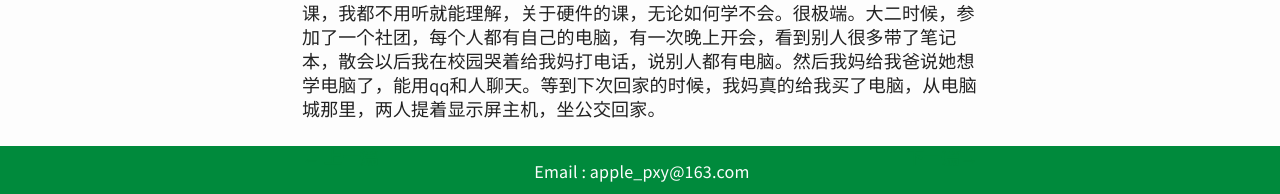
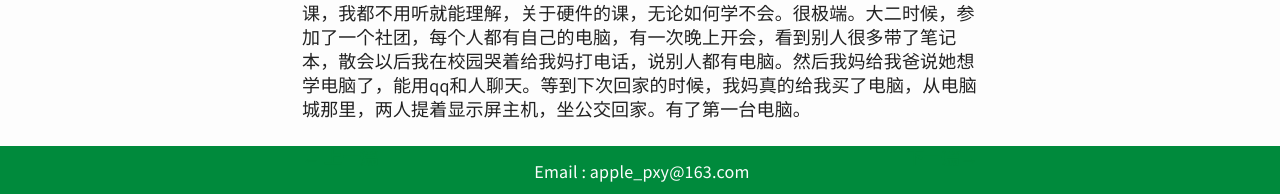
Before and after one commit to xiaoyu33/xiaoyu33.github.io, a Jekyll site: the page built from _posts/2015-08-15-this is xiaoyu.md, in a window 1280 px wide. Shown: the part 1701-1895 px from the top of the page. Built offline with Jekyll 4.4.1, drawn with Linux system fonts in a browser that asks for light colours; comment, search, counter and statistics services are not loaded; some of the changed text lies outside the part shown.

Commit message:
Update 2015-08-15-this is xiaoyu.md

```diff
--- a/_posts/2015-08-15-this is xiaoyu.md
+++ b/_posts/2015-08-15-this is xiaoyu.md
@@ -32,4 +32,4 @@ this is xiaoyu's blog
 
 * 杂工（服务员，发传单。拧铁丝模型，后厨帮工，校招办招生，移动营业厅）
 
-高考成绩不好，填志愿时候自己随便填的。那时候英语很好，选了几个英语专业，最后一个填了网络工程。没想到后来分到了网络工程专业，开始学计算机。大学之前不会开关机，不会切换输入法，一切从零开始。时间久了发现计算机专业关于软件的课，我都不用听就能理解，关于硬件的课，无论如何学不会。很极端。大二时候，参加了一个社团，每个人都有自己的电脑，有一次晚上开会，看到别人很多带了笔记本，散会以后我在校园哭着给我妈打电话，说别人都有电脑。然后我妈给我爸说她想学电脑了，能用qq和人聊天。等到下次回家的时候，我妈真的给我买了电脑，从电脑城那里，两人提着显示屏主机，坐公交回家。
+高考成绩不好，填志愿时候自己随便填的。那时候英语很好，选了几个英语专业，最后一个填了网络工程。没想到后来分到了网络工程专业，开始学计算机。大学之前不会开关机，不会切换输入法，一切从零开始。时间久了发现计算机专业关于软件的课，我都不用听就能理解，关于硬件的课，无论如何学不会。很极端。大二时候，参加了一个社团，每个人都有自己的电脑，有一次晚上开会，看到别人很多带了笔记本，散会以后我在校园哭着给我妈打电话，说别人都有电脑。然后我妈给我爸说她想学电脑了，能用qq和人聊天。等到下次回家的时候，我妈真的给我买了电脑，从电脑城那里，两人提着显示屏主机，坐公交回家。有了第一台电脑。
```
